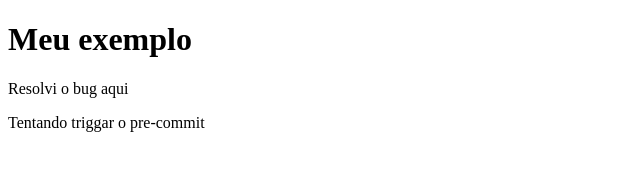
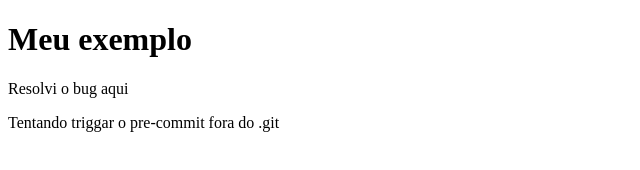
Before and after one commit to brunounifor/git-lab, a plain HTML site: page index.html in a window 1280 px wide. Shown: the full height of the page, 0-640 px from the left. Drawn offline with Linux system fonts and the light colour scheme.

Commit message:
tentando triggar o pre-commit fora do .git

```diff
--- a/index.html
+++ b/index.html
@@ -8,6 +8,6 @@
 <body>
   <h1>Meu exemplo</h1>
   <p>Resolvi o bug aqui</p>
-  <p>Tentando triggar o pre-commit</p>
+  <p>Tentando triggar o pre-commit fora do .git</p>
 </body>
 </html>
```
